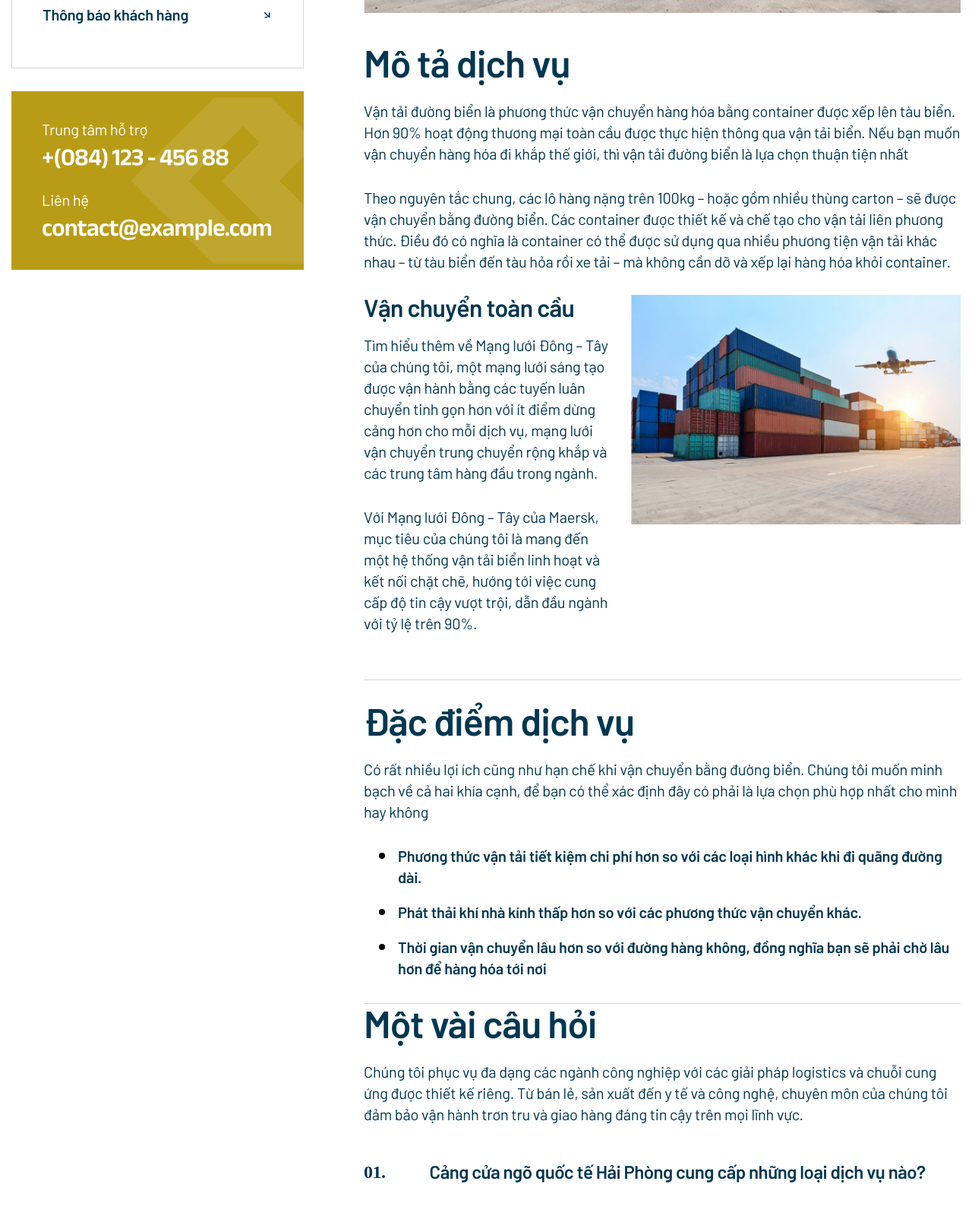
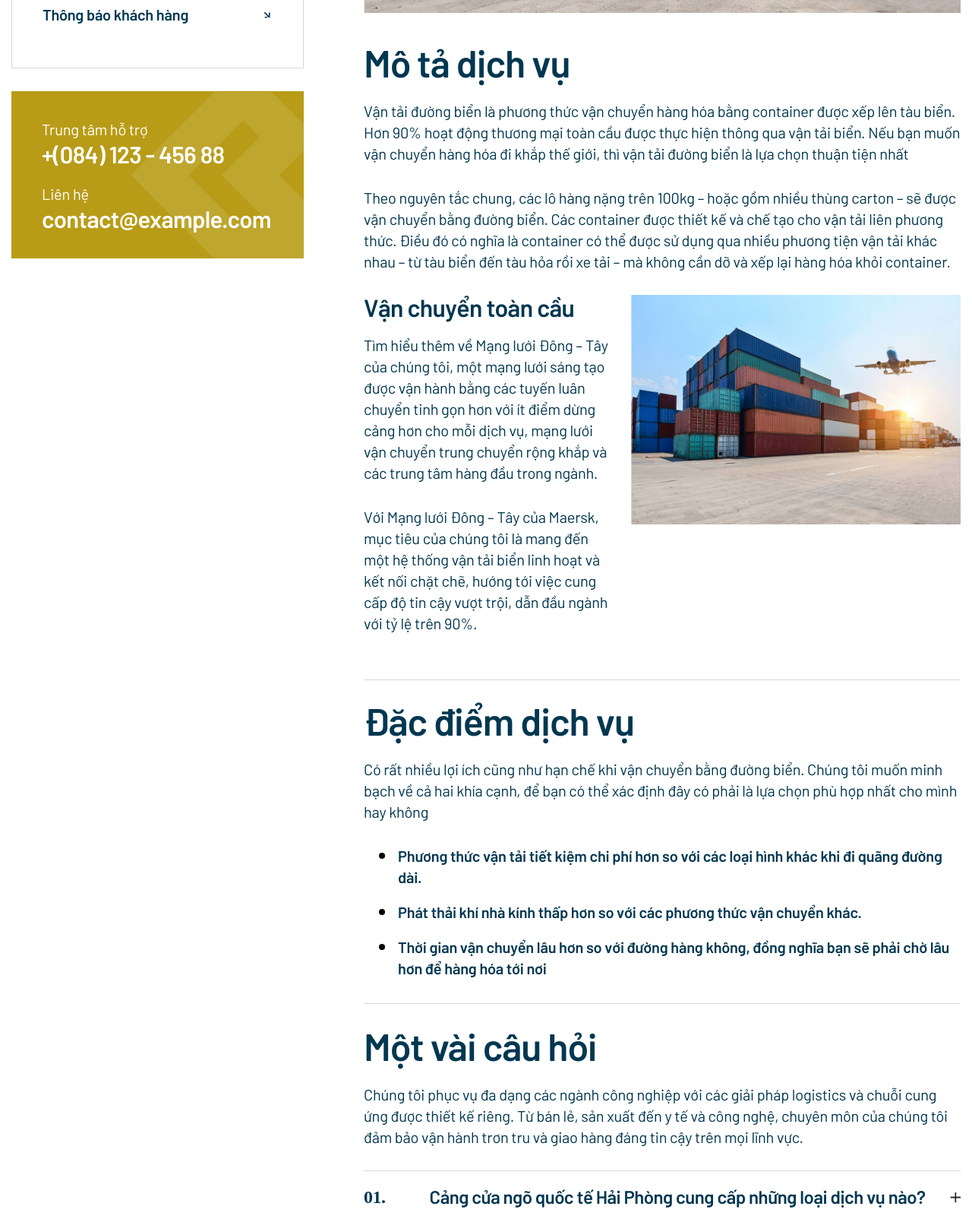
Before and after one commit to padi-dev-lanhk/htit, a plain HTML site: page tau-dang-lam-hang.html in a window 1280 px wide. Shown: the part 1220-2820 px from the top of the page at 76% size. Drawn offline with Linux system fonts and the light colour scheme.

Commit message:
huyenbt: fix service details page

```diff
--- a/css/about.scss
+++ b/css/about.scss
@@ -1279,8 +1279,31 @@ $font-family-anek : "Anek Bangla", sans-serif;
             }
         }
         &-banner {
-            img {
-                max-width: 100%;
+            display: flex;
+            flex-direction: column;
+            gap: 30px;
+            background: url('../images/service/bg_service_banner.png') no-repeat center center;
+            background-size: cover;
+            padding: 40px;
+            .our-contact-item {
+                display: flex;
+                flex-direction: column;
+                gap: 10px;
+                color: #fff;
+                h3 {
+                    color: #FFF;
+                    font-size: 20px;
+                    font-style: normal;
+                    font-weight: 400;
+                    line-height: 20px; /* 100% */
+                    letter-spacing: -0.2px;
+                }
+                .our-contact-item__number {
+                    color: #FFF;
+                    font-size: 31px;
+                    font-weight: 600;
+                    letter-spacing: -0.64px;
+                }
             }
         }
     }
@@ -1330,6 +1353,7 @@ $font-family-anek : "Anek Bangla", sans-serif;
             flex-direction: column;
             gap: 18px 0;
             padding-bottom: 32px;
+            margin-bottom: 30px;
             border-bottom: 1px solid #D1D9DB;
             li {
                 width: 100%;
@@ -1374,11 +1398,32 @@ $font-family-anek : "Anek Bangla", sans-serif;
     }
 
     .box-faq {
+        &__item {
+            border-top: 1px solid #D1D9DB;
+        }
         &__header {
             display: flex;
             width: 100%;
             gap: 0 58px;
-            padding: 20px 0;
+            padding: 22px 0;
+            position: relative;
+            &.is-open {
+                &::after {
+                    background: url('../images/service/ic-minus.png') center center no-repeat;
+                    background-size: 28px 5px;
+                }
+            }
+            &::after {
+                position: absolute;
+                top: 50%;
+                right: 0;
+                transform: translateY(-50%);
+                width: 14px;
+                height: 18px;
+                content: "";
+                background: url('../images/service/ic-plus.png') center center no-repeat;
+                background-size: 14px 18px;
+            }
             h3 {
                 color: #003751;
                 font-family: Barlow;
@@ -1387,6 +1432,7 @@ $font-family-anek : "Anek Bangla", sans-serif;
                 font-weight: 600;
                 line-height: 24px; /* 100% */
                 letter-spacing: -0.48px;
+                margin-bottom: 0;
             }
 
         }
--- a/js/custom.js
+++ b/js/custom.js
@@ -282,17 +282,26 @@ $(function() { // Dropdown toggle
   // Hide all contents initially, except those pre-marked as open
   $('.js-faq-content').each(function() {
     const $content = $(this);
-    if ($content.hasClass('is-open')) {
+    const isOpen = $content.hasClass('is-open');
+    const $header = $content.closest('.box-faq__item').find('.js-faq-header').first();
+    if (isOpen) {
+      // $header.addClass('is-open');
+      $content.closest('.box-faq__item').find('.js-faq-header').addClass('is-open');
       $content.show();
     } else {
+      // $header.removeClass('is-open');
+      $content.closest('.box-faq__item').find('.js-faq-header').removeClass('is-open');
       $content.hide();
     }
+    // Reflect initial state on header as well
+    // $header.toggleClass('is-open', isOpen);
   });
 
   // Toggle content on header click
   $(document).on('click', '.js-faq-header', function(e) {
     e.preventDefault();
     const $item = $(this).closest('.box-faq__item');
+    $(this).toggleClass('is-open');
     const $content = $item.find('.js-faq-content').first();
     const willOpen = !$content.hasClass('is-open');
     // Toggle class immediately for instant DOM reflection
--- a/tau-dang-lam-hang.html
+++ b/tau-dang-lam-hang.html
@@ -173,7 +173,14 @@
                                 </ul>
                             </div>
                             <div class="our-service-details__sidebar-banner">
-                                <img src="images/service/img_service_banner.png" alt="">
+                                <div class="our-contact-item">
+                                    <h3>Trung tâm hỗ trợ</h3>
+                                    <div class="our-contact-item__number">+(084) 123 - 456 88</div>
+                                </div>
+                                <div class="our-contact-item">
+                                    <h3>Liên hệ</h3>
+                                    <div class="our-contact-item__number">contact@example.com</div>
+                                </div>
                             </div>
                         </div>
                         <div class="our-service-details__content">
```
Also changed, not shown: css/about.css, images/service/bg_service_banner.png (added), images/service/ic-minus.png (added), images/service/ic-plus.png (added).
